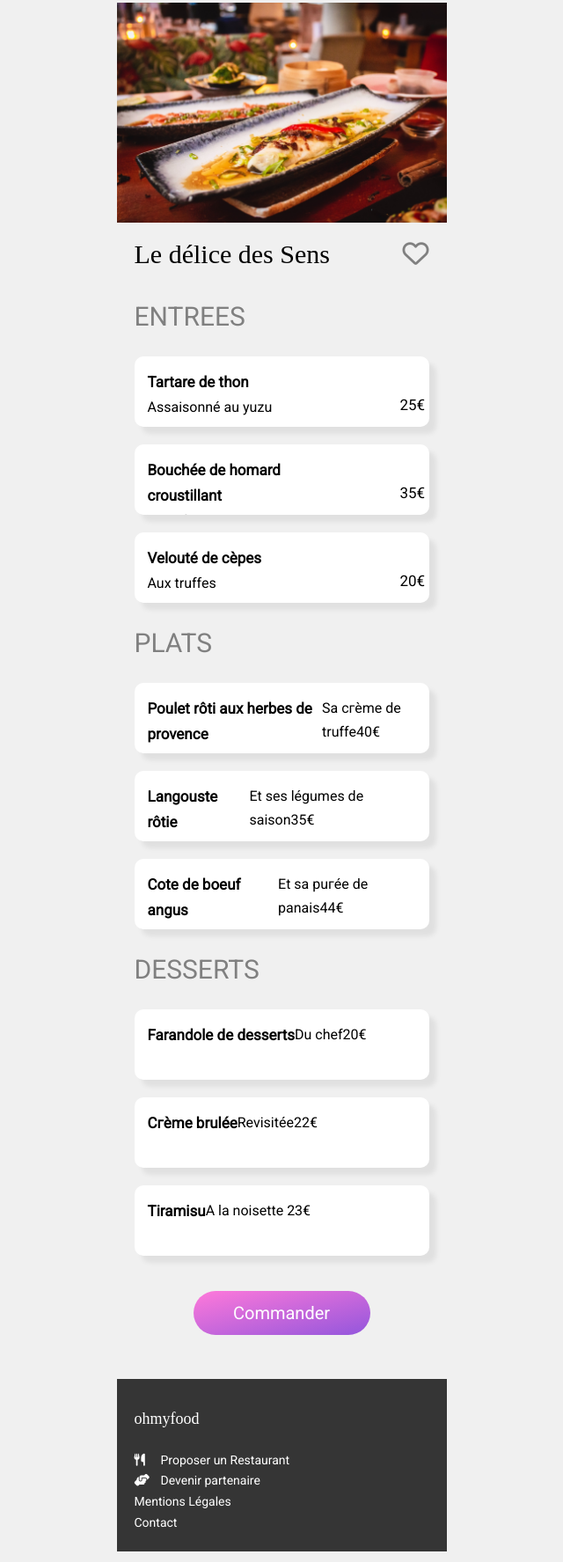
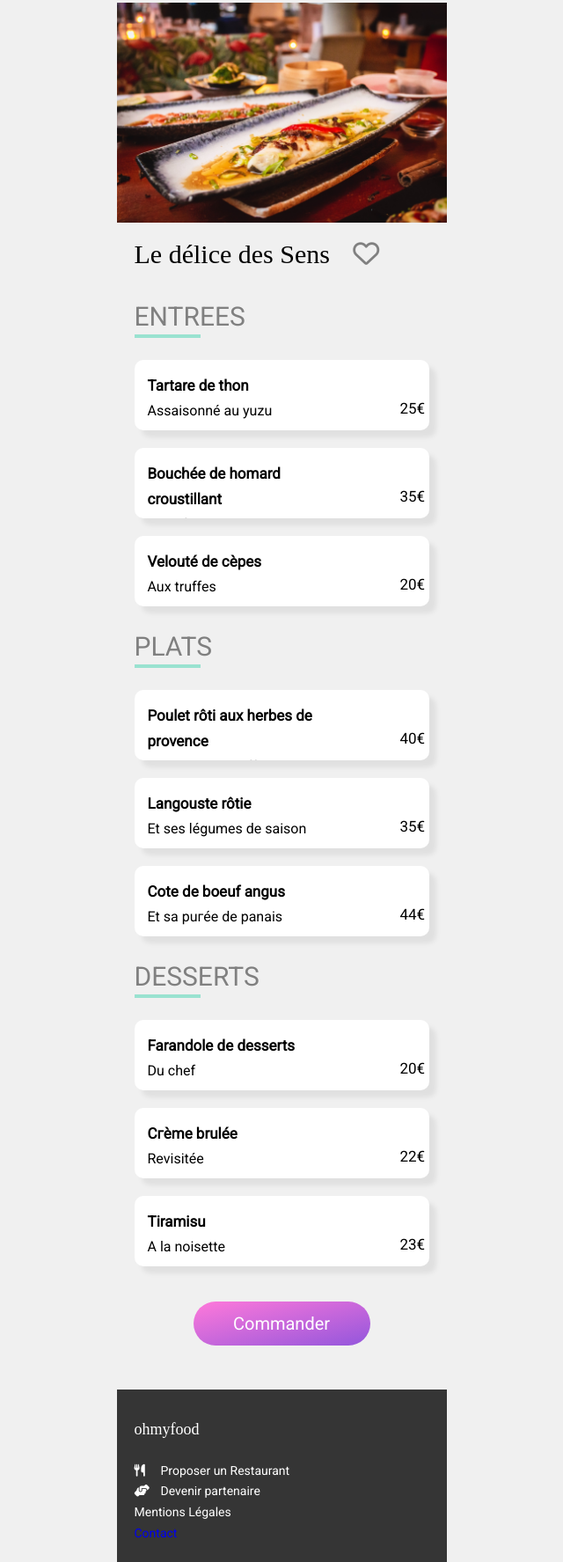
Before and after one commit to Mmonchatre/MichelMonchatre_3_20052021, a website: page LeDeliceDesSens.html in a window 1280 px wide. Shown: the part 67-1842 px from the top of the page at 88% size, without its empty margins (320-960 px from the left). Drawn offline with Linux system fonts and the light colour scheme; a web font is replaced by a local one.

Commit message:
update anim coeur, soulignement vert titres

```diff
--- a/LeDeliceDesSens.html
+++ b/LeDeliceDesSens.html
@@ -26,8 +26,19 @@
         <img alt="Le Délice Des Sens"   src="./img/le_delice_des_sens.jpg" class="img_restaurant">
 
         <div class="menu">
-            <div class="menu__title">Le délice des Sens<span class ="menu__title__icon"><i class="far fa-heart" ></i></span></div>
+            <div class="menu__title">Le délice des Sens
+                <span class ="menu__title__heart">
+                    <i class="far fa-heart" ></i>
+                </span>
+                <span class="remplissage" >
+                    <i class="fas fa-heart" ></i>
+                </span>
+
+            </div>
+
+
             <H2>ENTREES </H2>
+            <div class="H2_underline"></div>
 
             <div class="plat">
                 <div class="plat__desc">
@@ -67,40 +78,87 @@
 
 
             <H2>PLATS</H2>
+            <div class="H2_underline"></div>
+
 
             <div class="plat">
-                <div class="plat__titre">Poulet rôti aux herbes de provence </div>
-                <div class="plat__note"><span>Sa сгèmе de truffe</span><span class="plat__prix">40€</span></div>
+                <div class="plat__desc">
+                    <div class="plat__titre">Poulet rôti aux herbes de provence</div>
+                    <div class="plat__note"><span>Sa сгèmе de truffe</span></div>
+                </div>
+                <div class="anim_prix">
+                    <div class="anim_prix--prix">40€</div>
+                    <div class="anim_prix--fond"></div>
+                    <div class="anim_prix--icone"><i class="fas fa-check"></i></div>
+                </div>
             </div>
 
             <div class="plat">
-                <div class="plat__titre">Langouste rôtie </div>
-                <div class="plat__note"><span>Et ses légumes de saison</span><span class="plat__prix">35€</span></div>
+                <div class="plat__desc">
+                    <div class="plat__titre">Langouste rôtie</div>
+                    <div class="plat__note"><span>Et ses légumes de saison</span></div>
+                </div>
+                <div class="anim_prix">
+                    <div class="anim_prix--prix">35€</div>
+                    <div class="anim_prix--fond"></div>
+                    <div class="anim_prix--icone"><i class="fas fa-check"></i></div>
+                </div>
             </div>
 
             <div class="plat">
-                <div class="plat__titre">Сotе de boeuf angus</div>
-                <div class="plat__note"><span>Et sa рuгéе de panais</span><span class="plat__prix">44€</span></div>
+                <div class="plat__desc">
+                    <div class="plat__titre">Сotе de boeuf angus</div>
+                    <div class="plat__note"><span>Et sa рuгéе de panais</span></div>
+                </div>
+                <div class="anim_prix">
+                    <div class="anim_prix--prix">44€</div>
+                    <div class="anim_prix--fond"></div>
+                    <div class="anim_prix--icone"><i class="fas fa-check"></i></div>
+                </div>
             </div>
 
 
+            <H2>DESSERTS</H2>
+            <div class="H2_underline"></div>
 
-            <H2>DESSERTS</H2>
 
             <div class="plat">
-                <div class="plat__titre">Farandole de desserts </div>
-                <div class="plat__note"><span>Du chef</span><span class="plat__prix">20€</span></div>
+                <div class="plat__desc">
+                    <div class="plat__titre">Farandole de desserts</div>
+                    <div class="plat__note"><span>Du chef</span></div>
+                </div>
+                <div class="anim_prix">
+                    <div class="anim_prix--prix">20€</div>
+                    <div class="anim_prix--fond"></div>
+                    <div class="anim_prix--icone"><i class="fas fa-check"></i></div>
+                </div>
             </div>
 
             <div class="plat">
-                <div class="plat__titre">Сгèmе brulée </div>
-                <div class="plat__note"><span>Revisitée</span><span class="plat__prix">22€ </span>  </div>
+                <div class="plat__desc">
+                    <div class="plat__titre">Сгèmе brulée</div>
+                    <div class="plat__note"><span>Revisitée</span></div>
+                </div>
+                <div class="anim_prix">
+                    <div class="anim_prix--prix">22€</div>
+                    <div class="anim_prix--fond"></div>
+                    <div class="anim_prix--icone"><i class="fas fa-check"></i></div>
+                </div>
             </div>
 
             <div class="plat">
-                <div class="plat__titre">Tiramisu </div>
-                <div class="plat__note"><span>А la noisette</span> <span class="plat__prix"> 23€</span> </div>
+                <div class="plat__desc">
+                    <div class="plat__titre">Tiramisu</div>
+                    <div class="plat__note"><span>А la noisette</span></div>
+                </div>
+                <div class="anim_prix">
+                    <div class="anim_prix--prix">23€</div>
+                    <div class="anim_prix--fond"></div>
+                    <div class="anim_prix--icone"><i class="fas fa-check"></i></div>
+                </div>
             </div>
+
+
             <div class="bouton_commander">Commander</div>
 
         </div>
@@ -111,7 +169,7 @@
                 <li><i class="fas fa-utensils"></i>Proposer un Restaurant</li>
                 <li><i class="fas fa-hands-helping"></i></i>Devenir partenaire</li>
                 <li>Mentions Légales</li>
-                <li>Contact</li>
+                <li><a href="mailto:michel.monchatre@gmail.com">Contact</a></li>
             </ul>
         </Footer>
 
--- a/sass/layout/_main.scss
+++ b/sass/layout/_main.scss
@@ -109,27 +109,3 @@
         color: $colour-primary;
     }*/
 }
-
-.jauge {
-    height: 50px;
-    width:50px;
-    display: block;
-    /*background-color: #b467a4;*/
-    color:#b467a4;
-    position: relative;
-}
-
-.jauge-remplissage {
-    transition: all 0.9s linear 0s;
-    /*background-color: #33BEE5;*/
-    color: #33BEE5;
-    width: 100%;
-    height: 0;
-    position: absolute;
-    left: 0;
-    bottom: 0;
-}
-
-.jauge:hover .jauge-remplissage {
-    height: 100%;
-}
--- a/sass/layout/_restaurantmenu.scss
+++ b/sass/layout/_restaurantmenu.scss
@@ -15,11 +15,51 @@
         align-items: center;
         font-size: 30px;
         font-weight: 500;
-        &__icon {
+        &__heart {
             color: grey;
         }
     }
 }
+
+.menu__title__heart {
+
+  cursor: pointer;
+}
+
+.remplissage {
+  font-size: 30px;
+  color:#b467a4;
+  position: relative;
+  left: -31px;
+  display: flex;
+  transform: scale(0);
+  width: max-content;
+}
+
+@keyframes remplissage{
+  0% {
+      transform: scale(0);
+  }
+  100% {
+      transform: scale(1.05);
+  }
+}
+
+.menu__title__heart:hover + .remplissage {
+  animation-name  : remplissage;
+  animation-duration:  250ms;
+  animation-delay:150ms;
+  animation-fill-mode: both;
+}
+
+.H2_underline {
+  position: relative;
+  top: -25px;
+  width:75px;
+  height:4px;
+  background-color: $colour-tertiary;
+}
+
 
 .plat {
   display: flex;
@@ -121,6 +161,7 @@
         }
     }
 
+/* affichage liste plat en décalé */
 
 @keyframes plat {
     0% {
```
Also changed, not shown: LaPaletteDuGout.html (+1 -1 lines), alafrancaise.html (+1 -1 lines), index.html (+2 -4 lines), laNoteEnchantee.html (+1 -1 lines), public/css/style.css, 1 other file.
